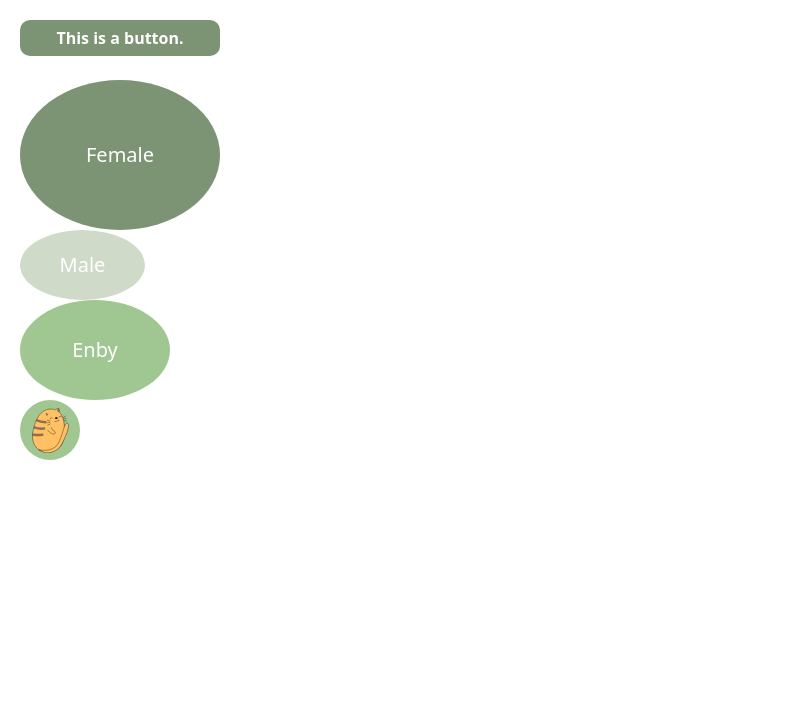
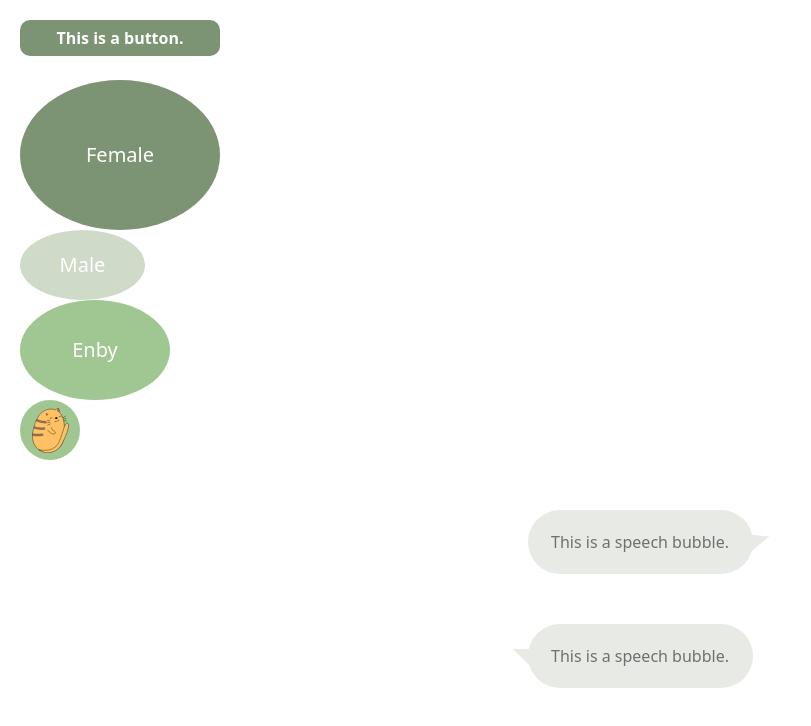
Before and after one commit to sallyklpoon/cmd-f-2021, a plain HTML site: page susan_components.html in a window 1280 px wide. Shown: the whole page, without its empty margins (0-811 px from the left). Drawn offline with nearby package versions, Linux system fonts and the light colour scheme.

Commit message:
added more components

```diff
--- a/susan_components.html
+++ b/susan_components.html
@@ -13,6 +13,12 @@
 body {
 
 	margin: 20px;
+}
+
+p {
+
+	margin-bottom: 0rem !important;
+
 }
 
 /*button styles*/
@@ -59,7 +65,6 @@ button {
 
 	color: #fff;
 	font-size: 20px;
-	margin-bottom: 0rem !important;
 
 }
 
@@ -79,7 +84,6 @@ button {
 
 	color: #fff;
 	font-size: 20px;
-	margin-bottom: 0rem !important;
 
 }
 
@@ -99,7 +103,6 @@ button {
 
 	color: #fff;
 	font-size: 20px;
-	margin-bottom: 0rem !important;
 
 }
 
@@ -120,6 +123,52 @@ button {
 
 	height: 45px;
 	width: 45px;
+
+}
+
+/*speech bubble*/
+
+.text-bubble {
+
+  width: 225px;
+  margin: 50px auto;
+  border-radius: 50px;
+  background: #E8EAE6;
+  color: #707070;
+  padding: 20px;
+  text-align: center;
+  position: relative;
+}
+
+.text-bubble-right:before {
+
+  content: "";
+  width: 0px;
+  height: 0px;
+  position: absolute;
+  border-left: 15px solid #E8EAE6;
+  border-right: 15px solid transparent;
+  border-top: 15px solid #E8EAE6;
+  border-bottom: 15px solid transparent;
+  transform: rotate(5deg);
+  right: -15px;
+  top: 25px;
+
+}
+
+
+.text-bubble-left:before {
+
+  content: "";
+  width: 0px;
+  height: 0px;
+  position: absolute;
+  border-left: 15px solid transparent;
+  border-right: 15px solid #E8EAE6;
+  border-top: 15px solid #E8EAE6;
+  border-bottom: 15px solid transparent;
+  left: -15px;
+  top: 25px;
 
 }
 
@@ -156,6 +205,18 @@ button {
 
 </div>
 
+<div class="text-bubble text-bubble-right">
+
+	<p> This is a speech bubble. </p>
+
+</div>
+
+<div class="text-bubble text-bubble-left">
+
+	<p> This is a speech bubble. </p>
+
+</div>
+
 </body>
 
 <script src="https://cdn.jsdelivr.net/npm/bootstrap@5.0.0-beta2/dist/js/bootstrap.bundle.min.js"
```
